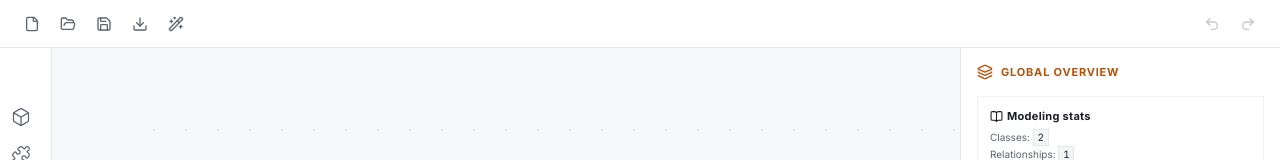
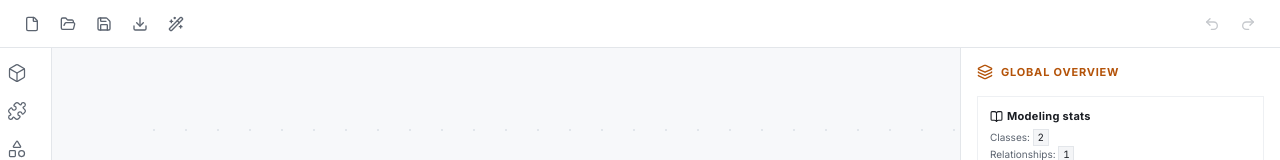
Before and after one commit to tflux2011/silver-gravity, a React (Vite) app: page / in a window 1280 px wide. Shown: the top 160 px of the page. Built offline with nearby package versions, Linux system fonts and the light colour scheme.

Commit message:
Tighten left palette: remove top dead space, auto-expand on hover

```diff
--- a/src/App.css
+++ b/src/App.css
@@ -89,8 +89,8 @@ button:active, .btn-text:active, .btn-icon:active {
   border-right: 1px solid var(--border-normal);
   display: flex;
   flex-direction: column;
-  gap: var(--space-8);
-  padding: var(--space-8) var(--space-8);
+  gap: 2px;
+  padding: var(--space-4) var(--space-4);
   overflow: visible;
   z-index: 8;
   transition: width 0.15s ease;
@@ -102,19 +102,20 @@ button:active, .btn-text:active, .btn-icon:active {
 }
 
 .palette-toggle {
-  width: 32px;
-  height: 32px;
-  align-self: flex-start;
+  width: 24px;
+  height: 24px;
+  align-self: flex-end;
   color: var(--text-secondary) !important;
+  display: none;
 }
 .palette--expanded .palette-toggle {
-  align-self: flex-end;
+  display: flex;
 }
 
 .palette-scroll {
   display: flex;
   flex-direction: column;
-  gap: var(--space-12);
+  gap: var(--space-8);
   flex: 1;
 }
 
--- a/src/App.jsx
+++ b/src/App.jsx
@@ -18,8 +18,7 @@ import {
   Undo2,
   Redo2,
   ArrowLeftRight,
-  PanelLeftClose,
-  PanelLeftOpen
+  PanelLeftClose
 } from 'lucide-react';
 import { TYPE_ICONS, elementDef, PALETTE_ITEMS } from './model/umlElements';
 import {
@@ -677,14 +676,16 @@ export default function App() {
         <aside
           className={`palette ${paletteExpanded ? 'palette--expanded' : ''}`}
           aria-label="UML elements"
+          onMouseEnter={() => setPaletteExpanded(true)}
+          onMouseLeave={() => setPaletteExpanded(false)}
         >
           <button
             className="palette-toggle"
-            onClick={() => setPaletteExpanded((o) => !o)}
-            title={paletteExpanded ? 'Collapse panel' : 'Expand panel'}
-            aria-label={paletteExpanded ? 'Collapse panel' : 'Expand panel'}
+            onClick={() => setPaletteExpanded(false)}
+            title="Collapse panel"
+            aria-label="Collapse panel"
           >
-            {paletteExpanded ? <PanelLeftClose size={18} /> : <PanelLeftOpen size={18} />}
+            <PanelLeftClose size={16} />
           </button>
 
           <div className="palette-scroll">
```
